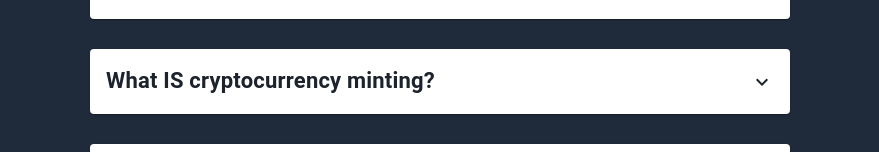
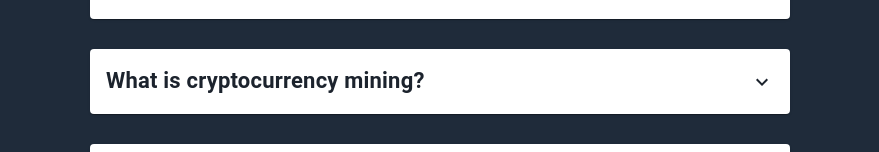
Before and after one commit to htbusinessnft/crypto-miners, a Next.js app: page / in a window 1280 px wide. Shown: the part 5585-5737 px from the top of the page, without its empty margins (200-1079 px from the left). Built offline with nearby package versions, Linux system fonts and the light colour scheme.

Commit message:
faq's bug fixed

```diff
--- a/views/Home/Faq.js
+++ b/views/Home/Faq.js
@@ -132,7 +132,7 @@ const data = [
         title: "Where can I see my Cryptominer?",
         description: ` Once you successfully mint a CryptoMiners NFT, you can view it by connecting your crypto wallet to OpenSea.`
     }, {
-        title: "What IS cryptocurrency minting?",
+        title: "What is cryptocurrency mining?",
         description: `Mining is performed by high-powered computers that solve complex computational math problems, these problems are so complex that they cannot be solved by hand and are complicated enough to tax even incredibly powerful computers. By “mining” cryptocurrency with a computer the miner gets rewarded with the cryptocurrency that they’re mining. This is how miners generate money, by having expensive and powerful computers at home solving these mathematical problems.`
     }, {
         title: "What computers do we use?",
```
